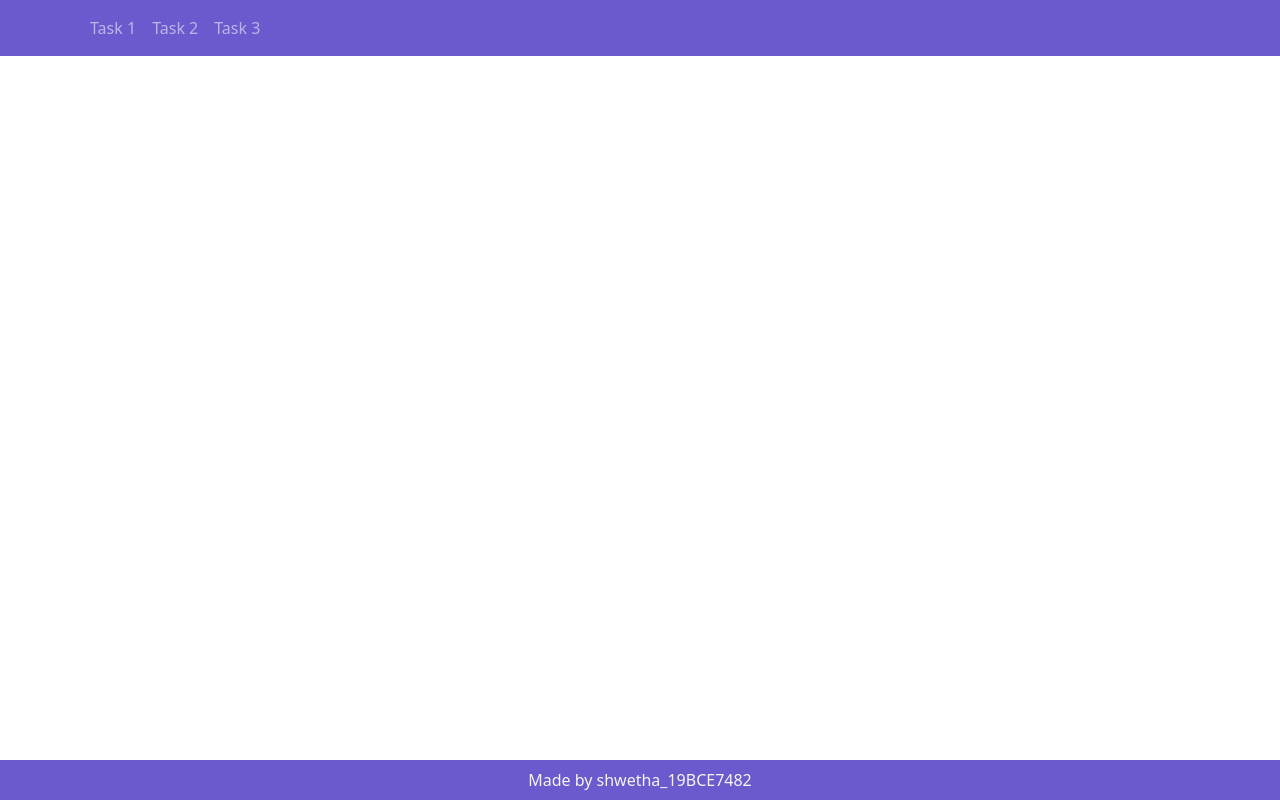
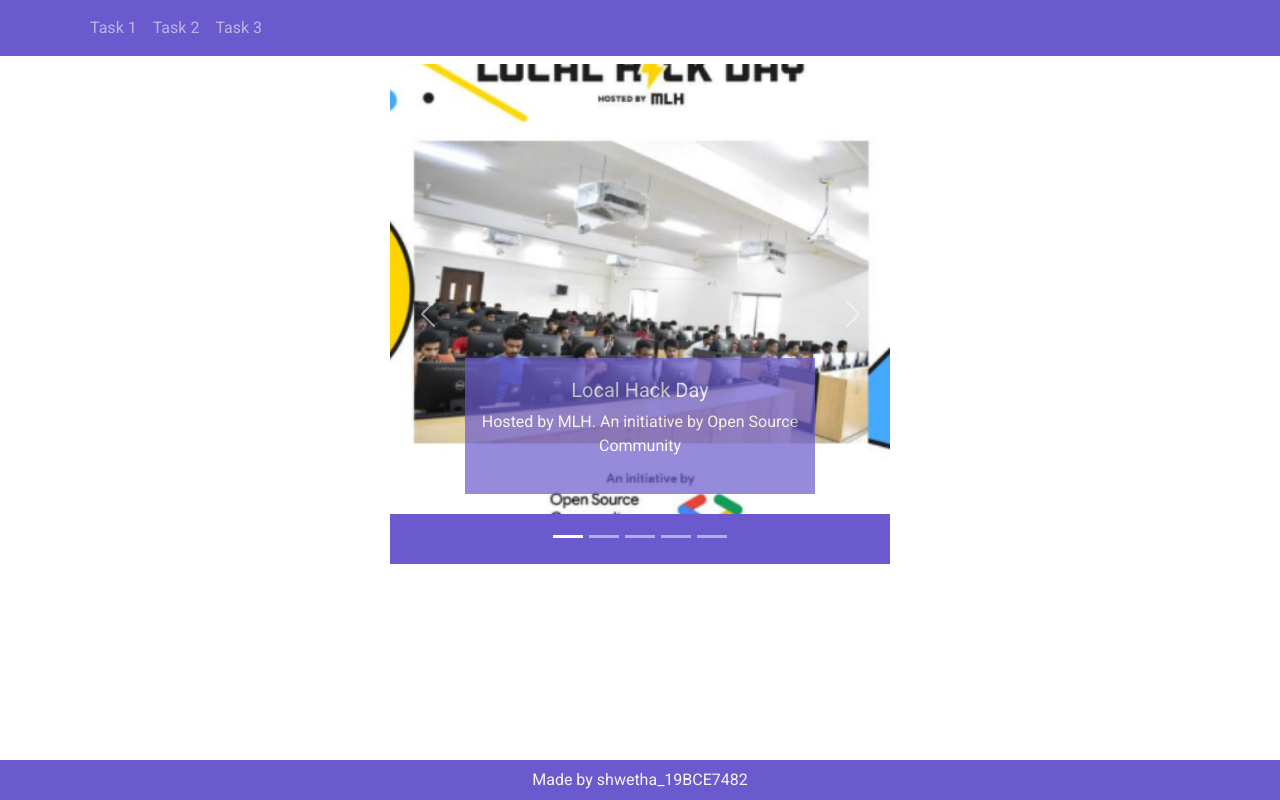
Before and after one commit to WSoC-VITAP/WSoC2101-TestRepo, a Django app: page /carousel/ in a window 1280 px wide. Run offline with Django 3.2, Linux system fonts and the light colour scheme; some libraries are stand-ins or nearby versions.

Commit message:
carousel modified

```diff
--- /dev/null
+++ b/home/homepage/static/homepage/styles/carouselpage.css
@@ -0,0 +1,37 @@
+@import url('https://fonts.googleapis.com/css2?family=Roboto:wght@400&display=swap');
+
+body {
+   font-family: 'Roboto', sans-serif;
+   margin: 0 auto;
+   overflow-x: hidden;
+   padding-top: 5%;
+   display: flex;
+   flex-direction: column;
+   align-items: center;
+}
+
+#carouselItem .carousel-inner .carousel-item img {
+   width: 450px;
+   height: 450px;
+   object-fit: cover;
+}
+
+.carousel-inner {
+   height: 500px;
+   width: 500px;
+   background-color: slateblue;
+}
+
+.carousel-control-next,
+.carousel-control-prev {
+   z-index: 10;
+}
+
+.carousel-caption {
+   background-color: slateblue;
+   opacity: 0.7;
+}
+
+.carousel-caption:hover {
+   opacity: 1;
+}
--- a/home/homepage/templates/homepage/carouselpage.html
+++ b/home/homepage/templates/homepage/carouselpage.html
@@ -9,6 +9,8 @@
 
     <!-- Bootstrap - CSS only -->
     <link href="https://cdn.jsdelivr.net/npm/bootstrap@5.1.0/dist/css/bootstrap.min.css" rel="stylesheet" integrity="sha384-KyZXEAg3QhqLMpG8r+8fhAXLRk2vvoC2f3B09zVXn8CA5QIVfZOJ3BCsw2P0p/We" crossorigin="anonymous">
+    <link href="//netdna.bootstrapcdn.com/font-awesome/3.2.1/css/font-awesome.css" rel="stylesheet">
+
     <!-- Defined CSS-->
     <link href="{% static 'homepage/styles/carouselpage.css' %}" rel="stylesheet">
     </head>
@@ -17,8 +19,73 @@
         {% include 'homepage/navbar.html' %}
     </header>
 
+    <div id="carouselItem" class="carousel slide carousel-fade" data-bs-ride="carousel">
+        <div class="carousel-indicators">
+          <button type="button" data-bs-target="#carouselItem" data-bs-slide-to="0" class="active" aria-current="true" aria-label="Slide 1"></button>
+          <button type="button" data-bs-target="#carouselItem" data-bs-slide-to="1" aria-label="Slide 2"></button>
+          <button type="button" data-bs-target="#carouselItem" data-bs-slide-to="2" aria-label="Slide 3"></button>
+          <button type="button" data-bs-target="#carouselItem" data-bs-slide-to="3" aria-label="Slide 4"></button>
+          <button type="button" data-bs-target="#carouselItem" data-bs-slide-to="4" aria-label="Slide 5"></button>
+        </div>
+        <div class="carousel-inner">
+          <div class="carousel-item active">
+            <img src="../../static/homepage/images/1.png" class="d-block w-100 img-fluid" alt="Local hack day">
+            <div class="carousel-caption d-none d-md-block">
+            <h5>Local Hack Day</h5>
+            <p> Hosted by MLH. An initiative by Open Source Community</p>
+            </div>
+          </div>
+          <div class="carousel-item">
+            <img src="../../static/homepage/images/2.png" class="d-block w-100 img-fluid" alt="Event hosted on django">
+            <div class="carousel-caption d-none d-md-block">
+            <h5> Talks on Django </h5>
+            <p> An initiative by Open Source Community </p>
+            </div>
+          </div>
+          <div class="carousel-item">
+            <img src="../../static/homepage/images/3.png" class="d-block w-100 img-fluid" alt="Icebreaker session">
+            <div class="carousel-caption d-none d-md-block">
+            <h5> Ice Breaker Session </h5>
+            <p> Hosted by OSC </p>
+            </div>
+          </div>
+          <div class="carousel-item">
+            <img src="../../static/homepage/images/4.png" class="d-block w-100 img-fluid" alt="Events">
+            <div class="carousel-caption d-none d-md-block">
+            <h5> Lorem ipsum dolor </h5>
+            <p> Lorem amet consectetur, adipisicing elit </p>
+            </div>
+          </div>
+          <div class="carousel-item">
+            <img src="../../static/homepage/images/5.jpg" class="d-block w-100 img-fluid" alt="VIT-AP University">
+            <div class="carousel-caption d-none d-md-block">
+            <h5> VIT-AP University </h5>
+            <p> A view of the VIT-AP campus </p>
+            </div>
+          </div>
+        </div>
+        <button class="carousel-control-prev" type="button" data-bs-target="#carouselItem" data-bs-slide="prev">
+          <span class="carousel-control-prev-icon" aria-hidden="true"></span>
+          <span class="visually-hidden">Previous</span>
+        </button>
+        <button class="carousel-control-next" type="button" data-bs-target="#carouselItem" data-bs-slide="next">
+          <span class="carousel-control-next-icon" aria-hidden="true"></span>
+          <span class="visually-hidden">Next</span>
+        </button>
+      </div>
+
     <footer>
         {% include 'homepage/footer.html' %}
     </footer>
+
+<!-- JavaScript Bundle with Popper -->
+<script src="https://cdn.jsdelivr.net/npm/bootstrap@5.1.0/dist/js/bootstrap.bundle.min.js" integrity="sha384-U1DAWAznBHeqEIlVSCgzq+c9gqGAJn5c/t99JyeKa9xxaYpSvHU5awsuZVVFIhvj" crossorigin="anonymous"></script>
+<script>
+const myCarousel = document.getElementById('carouselItem')
+
+myCarousel.addEventListener('slide.bs.carousel', function () {
+    interval: 2000;
+})
+</script>
 </body>
 </html>
```
